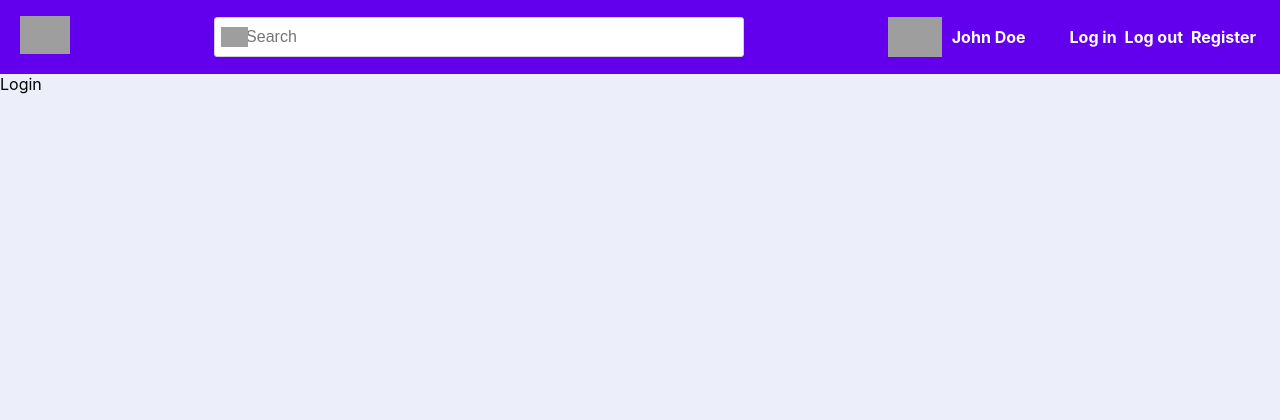
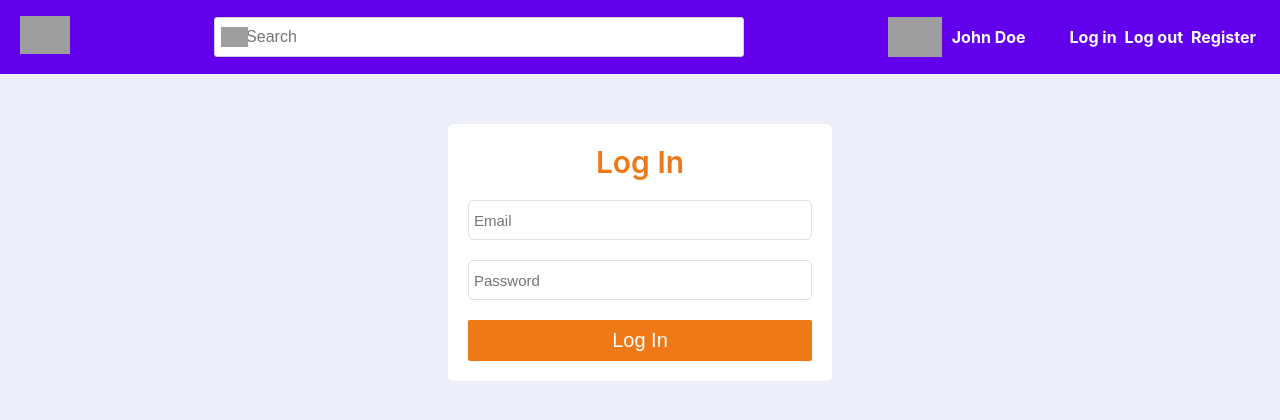
Before and after one commit to sumit-kumar-yadav/React-Social-Media-Website, a React (Create React App) app: page /login in a window 1280 px wide. Shown: the top 420 px of the page. Built offline with nearby package versions, Linux system fonts and the light colour scheme; no server answers; grey boxes are pictures that could not be loaded.

Commit message:
Login UI

```diff
--- a/src/components/App.js
+++ b/src/components/App.js
@@ -4,10 +4,9 @@
 import { BrowserRouter as Router, Route, Switch } from 'react-router-dom';
 
 import { fetchPosts } from '../actions/posts';
-import { Home, Navbar, Page404 } from './';
+import { Home, Navbar, Page404, Login } from './';
 
 // Dummy component to understand routing in react
-const Login = () => <div>Login</div>;
 const Signup = () => <div>Signup</div>;
 
 class App extends Component {
--- /dev/null
+++ b/src/components/Login.js
@@ -0,0 +1,22 @@
+import React, { Component } from 'react';
+
+class Login extends Component {
+  render() {
+    return (
+      <form className="login-form">
+        <span className="login-signup-header">Log In</span>
+        <div className="field">
+          <input type="email" placeholder="Email" required />
+        </div>
+        <div className="field">
+          <input type="password" placeholder="Password" required />
+        </div>
+        <div className="field">
+          <button>Log In</button>
+        </div>
+      </form>
+    );
+  }
+}
+
+export default Login;
--- a/src/components/index.js
+++ b/src/components/index.js
@@ -3,5 +3,6 @@
 import Navbar from './Navbar';
 import Home from './Home';
 import Page404 from './Page404';
+import Login from './Login';
 
-export { PostsList, App, Navbar, Home, Page404 };
+export { PostsList, App, Navbar, Home, Page404, Login };
```
